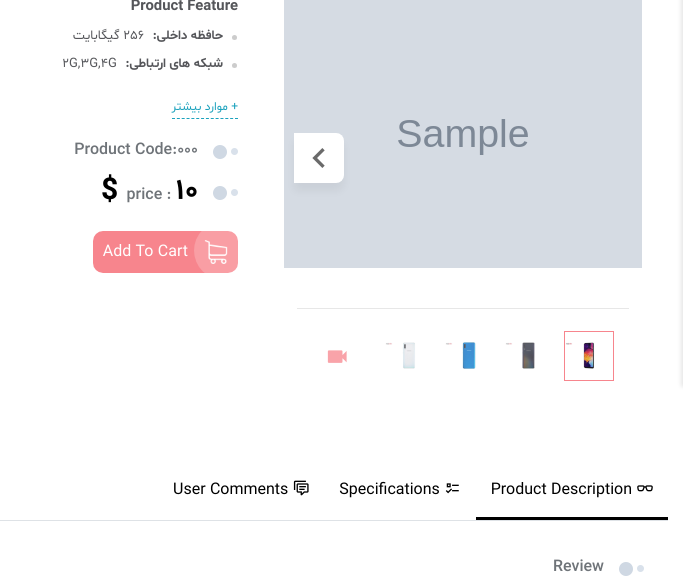
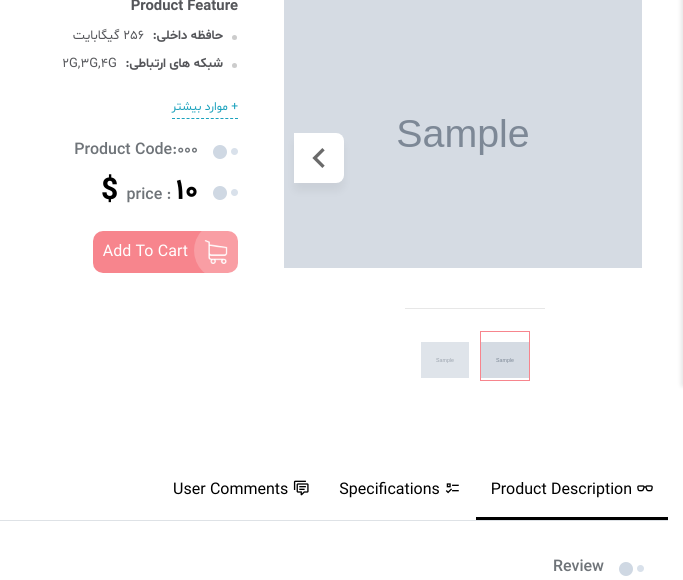
Before and after one commit to Khezri6472/glasswingsdoor, a Django app: template products/templates/product/product_detail.html in a window 1280 px wide. Shown: the part 413-993 px from the top of the page, without its empty margins (597-1280 px from the left). Run offline with Django 5.2, Linux system fonts and the light colour scheme; the template is opened without the code that fills it: most values are stand-ins (such as "Sample title", 1, 10 or a date in 2020); grey boxes marked "Sample" are stand-in pictures; some libraries are stand-ins or nearby versions.

Commit message:
Create Image gallery in product detail

```diff
--- a/products/templates/product/product_detail.html
+++ b/products/templates/product/product_detail.html
@@ -51,7 +51,7 @@
                         {% comment %} <span class="badge">پر فروش</span> {% endcomment %}
                         <div class="product-carousel owl-carousel" data-slider-id="1">
                             <div class="item">
-                                <a class="gallery-item" href="{% static "./assets/img/single-product/thumbnail-1.jpg" %}"
+                                <a class="gallery-item" href="{{product_detail.main_image.url}}"
                                     data-fancybox="gallery1">
                                     {% if product_detail.main_image %}
                                     <img src="{{product_detail.main_image.url}}" alt="Product">
@@ -61,56 +61,36 @@
                                     {% endif %}
                                 </a>
                             </div>
-                            <div class="item">
-                                <a class="gallery-item" href="{% static "./assets/img/single-product/thumbnail-2.jpg" %}"
-                                    data-fancybox="gallery1">
-                                    <img src="{% static "./assets/img/single-product/thumbnail-2.jpg" %}" alt="Product">
-                                </a>
-                            </div>
-                            <div class="item">
-                                <a class="gallery-item" href="{% static "./assets/img/single-product/thumbnail-3.jpg" %}"
-                                    data-fancybox="gallery1">
-                                    <img src="{% static "./assets/img/single-product/thumbnail-3.jpg" %}" alt="Product">
-                                </a>
-                            </div>
-                            <div class="item">
-                                <a class="gallery-item" href="{% static "./assets/img/single-product/thumbnail-4.jpg" %}"
-                                    data-fancybox="gallery1">
-                                    <img src="{% static "./assets/img/single-product/thumbnail-4.jpg" %}" alt="Product">
-                                </a>
-                            </div>
+                            {% for image in product_detail.images.all %}
+
+                                  {% if image.image %}
+                                    <div class="item">
+                                        <a class="gallery-item" href="{{ image.image.url }}" data-fancybox="gallery1">
+                                            <img src="{{ image.image.url }}" alt="Product">
+                                        </a>
+                                    </div>
+                               {% endif %}
+                            {% endfor %}
+
+
                         </div>
                         <div class="d-flex justify-content-center flex-wrap">
                             <ul class="product-thumbnails owl-thumbs ml-2" data-slider-id="1">
                                 <li class="owl-thumb-item active">
                                     <a href="">
-                                        <img src="{% static "./assets/img/single-product/thumbnail-1.jpg" %}" alt="Product">
+                                        <img src="{{product_detail.main_image.url}}" alt="Product">
                                     </a>
                                 </li>
+                                {% for image in product_detail.images.all %}
                                 <li class="owl-thumb-item">
                                     <a href="">
-                                        <img src="{% static "./assets/img/single-product/thumbnail-2.jpg" %}" alt="Product">
+                                        <img src="{{image.image.url}}" alt="Product">
                                     </a>
                                 </li>
-                                <li class="owl-thumb-item">
-                                    <a href="">
-                                        <img src="{% static "./assets/img/single-product/thumbnail-3.jpg" %}" alt="Product">
-                                    </a>
-                                </li>
-                                <li class="owl-thumb-item">
-                                    <a href="">
-                                        <img src="{% static "./assets/img/single-product/thumbnail-4.jpg" %}" alt="Product">
-                                    </a>
-                                </li>
+                                {% endfor %}
+
                             </ul>
-                            <ul class="product-thumbnails">
-                                <li>
-                                    <a class="navi-link text-sm" href="{% static "./assets/video/download.mp4" %}"
-                                        data-fancybox data-width="960" data-height="640">
-                                        <i class="mdi mdi-video text-lg d-block mb-1"></i>
-                                    </a>
-                                </li>
-                            </ul>
+
                         </div>
                     </div>
                 </div>
--- a/templates/home.html
+++ b/templates/home.html
@@ -509,9 +509,9 @@
                 <!-- Start Feature-Product -->
                 <section class="dt-sl dt-sn mb-5">
                     <div class="row">
-                        <div class="col-12">{% trans "Feature Product" %}
+                        <div class="col-12">
                             <div class="section-title text-sm-title title-wide no-after-title-wide">
-                                <h2></h2>
+                                <h2>{% trans "Feature Product" %}</h2>
                             </div>
                         </div>
                     </div>
```
Also changed, not shown: locale/fa/LC_MESSAGES/django.po, products/locale/fa/LC_MESSAGES/django.po, 2 other files.
